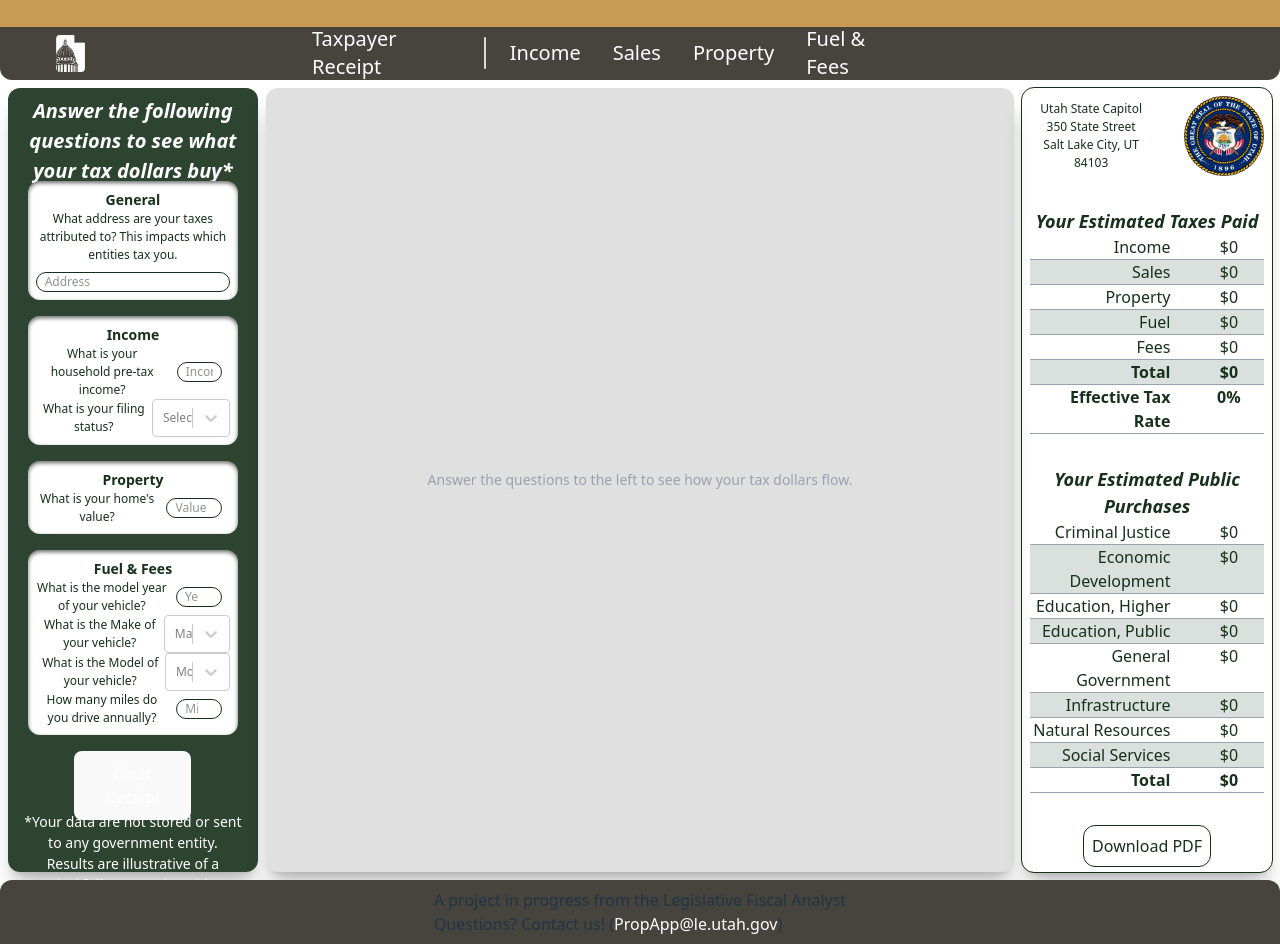
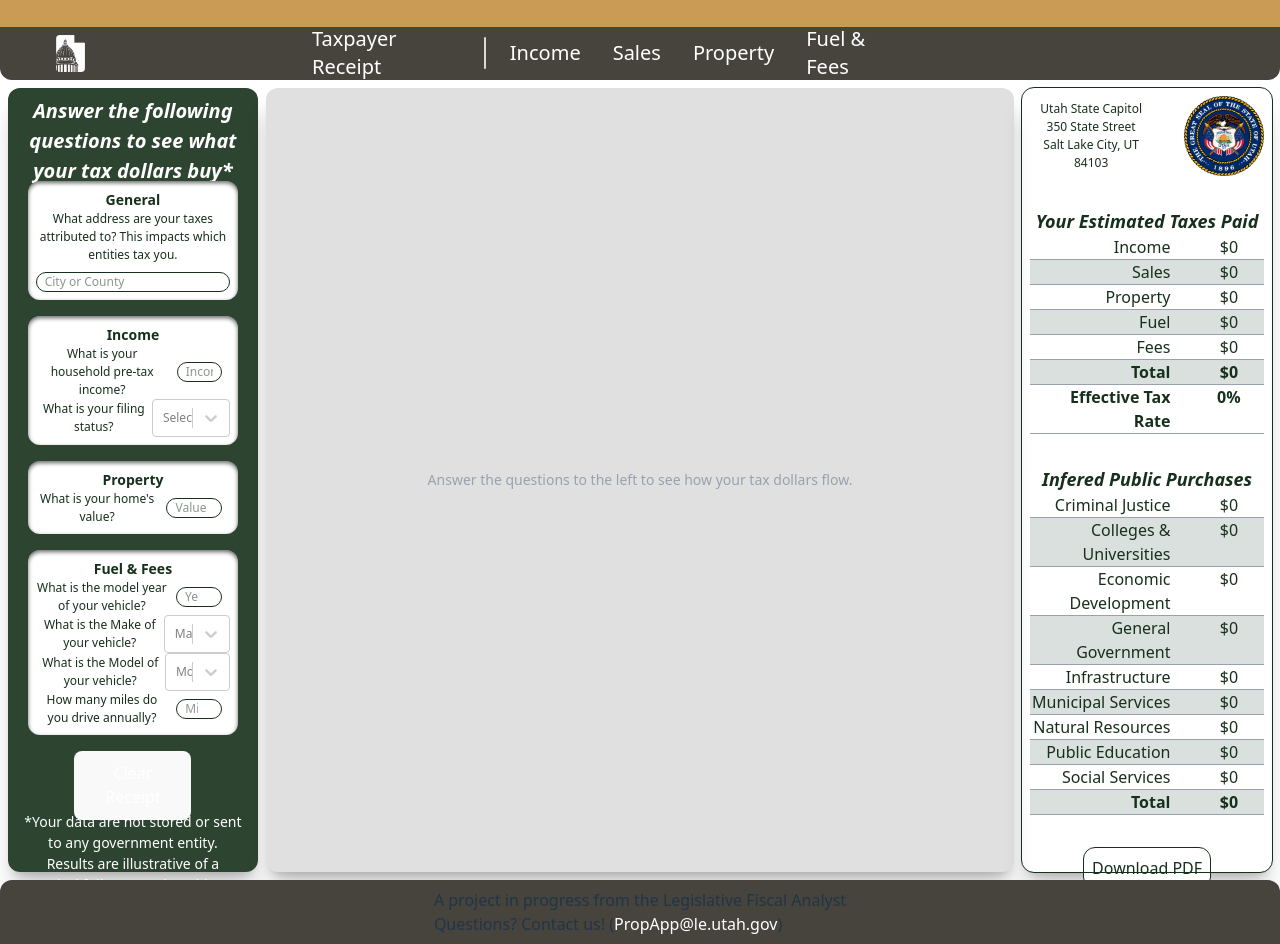
Before and after one commit to LFA-Economics-Team/Taxpayer-Receipt, a React (Vite) app in the folder app/: page / in a window 1280 px wide. Built offline with nearby package versions, Linux system fonts and the light colour scheme.

Commit message:
daily work 5-1-2026

```diff
--- a/app/src/AppContext.tsx
+++ b/app/src/AppContext.tsx
@@ -156,6 +156,7 @@ export const WEIGHTED_STATE_PURPOSES: Record<string, Record<string, number>> = {
     infrastructure: 0.04442,
     naturalRes: 0.00006,
     socialServices: 0.07555,
+    muniServices: 0,
   },
 
   salesTax: {
@@ -167,6 +168,7 @@ export const WEIGHTED_STATE_PURPOSES: Record<string, Record<string, number>> = {
     infrastructure: 0.32848,
     naturalRes: 0.04706,
     socialServices: 0.19549,
+    muniServices: 0,
   },
 
   fuelTax: {
@@ -178,6 +180,7 @@ export const WEIGHTED_STATE_PURPOSES: Record<string, Record<string, number>> = {
     infrastructure: 1,
     naturalRes: 0,
     socialServices: 0,
+    muniServices: 0,
   },
 
   fees: {
@@ -189,6 +192,7 @@ export const WEIGHTED_STATE_PURPOSES: Record<string, Record<string, number>> = {
     infrastructure: 1,
     naturalRes: 0,
     socialServices: 0,
+    muniServices: 0,
   },
 };
 
@@ -203,6 +207,7 @@ export const ENTITY_TO_PURPOSE: Record<string, Record<string, number>> = {
     infrastructure: 0.3,
     naturalRes: 0.05,
     socialServices: 0.15,
+    muniServices: 0,
   },
   schoolDistrict: {
     criminalJustice: 0.0,
@@ -213,6 +218,7 @@ export const ENTITY_TO_PURPOSE: Record<string, Record<string, number>> = {
     infrastructure: 0.0,
     naturalRes: 0.0,
     socialServices: 0.0,
+    muniServices: 0,
   },
   municipality: {
     criminalJustice: 0.15,
@@ -223,16 +229,18 @@ export const ENTITY_TO_PURPOSE: Record<string, Record<string, number>> = {
     infrastructure: 0.45,
     naturalRes: 0.0,
     socialServices: 0.05,
+    muniServices: 0,
   },
   specialDistricts: {
     criminalJustice: 0.0,
     econDev: 0.0,
     higherEd: 0.0,
     publicEd: 0.0,
-    generalGov: 0.1,
-    infrastructure: 0.7,
-    naturalRes: 0.2,
+    generalGov: 0.0,
+    infrastructure: 0.0,
+    naturalRes: 0.0,
     socialServices: 0.0,
+    muniServices: 1.0,
   },
 };
 
--- a/app/src/components/Home/ControlBlock.tsx
+++ b/app/src/components/Home/ControlBlock.tsx
@@ -68,7 +68,7 @@ export function ControlBlock() {
           </div>
           <input
             className="border-1 px-2 m-2 rounded-xl"
-            placeholder="Address"
+            placeholder="City or County"
             value={primaryProperty?.address ?? ""}
             onChange={(e) => upsertPrimaryProperty({ address: e.target.value })}
             onBlur={async (e) => {
--- a/app/src/components/Home/ReceiptSankey.tsx
+++ b/app/src/components/Home/ReceiptSankey.tsx
@@ -188,9 +188,12 @@ export function ReceiptSankey({
   }, [activeNodeIndex, activeLinkIndex, originalLinks]);
 
   return (
-    <div ref={containerRef} className="flex flex-col h-full w-full items-center justify-around">
+    <div
+      ref={containerRef}
+      className="flex flex-col h-full w-full items-center justify-around"
+    >
       <div className="text-2xl font-bold text-[#17301b]">
-        Track how your tax dollar flow from collection to spending
+        Track how your tax dollars flow from collection to spending
       </div>
       <ResponsiveContainer
         width="90%"
--- a/app/src/components/Home/ResultsBlock.tsx
+++ b/app/src/components/Home/ResultsBlock.tsx
@@ -1,5 +1,4 @@
 import { Fragment } from "react";
-import { NavLink } from "react-router-dom";
 import { useAppContext } from "../../AppContext";
 import { formatDollars } from "../MetaMisc/types";
 
@@ -15,42 +14,38 @@ export const PURPOSE_ROW_CONFIG = [
   {
     label: "Criminal Justice",
     key: "criminalJustice",
-    link: "https://cobi.utah.gov/2026/4527/overview",
+  },
+  {
+    label: "Colleges & Universities",
+    key: "higherEd",
   },
   {
     label: "Economic Development",
     key: "econDev",
-    link: "https://cobi.utah.gov/2026/4528/overview",
-  },
-  {
-    label: "Education, Higher",
-    key: "higherEd",
-    link: "https://cobi.utah.gov/2026/6/overview",
-  },
-  {
-    label: "Education, Public",
-    key: "publicEd",
-    link: "https://cobi.utah.gov/2026/8/overview",
   },
   {
     label: "General Government",
     key: "generalGov",
-    link: "https://cobi.utah.gov/2026/4526/overview",
   },
   {
     label: "Infrastructure",
     key: "infrastructure",
-    link: "https://cobi.utah.gov/2026/4529/overview",
+  },
+  {
+    label: "Municipal Services",
+    key: "muniServices",
   },
   {
     label: "Natural Resources",
     key: "naturalRes",
-    link: "https://cobi.utah.gov/2026/7/overview",
+  },
+  {
+    label: "Public Education",
+    key: "publicEd",
   },
   {
     label: "Social Services",
     key: "socialServices",
-    link: "https://cobi.utah.gov/2026/5/overview",
   },
 ] as const;
 
@@ -119,16 +114,14 @@ export function ResultsBlock({
 
       <div className="flex flex-col grow max-h-1/2 bg-white rounded-xl">
         <div className="italic font-bold text-center text-[18px]">
-          Your Estimated Public Purchases
+          Infered Public Purchases
         </div>
         <div className="grid h-full w-full place-self-center grid-cols-[60%_10%_30%] divide-y divide-gray-400 text-right">
-          {PURPOSE_ROW_CONFIG.map(({ label, key, link }, i) => {
+          {PURPOSE_ROW_CONFIG.map(({ label, key }, i) => {
             const shade = i % 2 === 1 ? "bg-emerald-950/15" : "";
             return (
               <Fragment key={key}>
-                <NavLink className={shade} to={link}>
-                  {label}
-                </NavLink>
+                <div className={shade}>{label}</div>
                 <div className={shade}></div>
                 <div className={`text-center ${shade}`}>
                   {formatDollars(purposeAmounts[key] ?? 0)}
@@ -136,9 +129,9 @@ export function ResultsBlock({
               </Fragment>
             );
           })}
-          <div className="font-bold">Total</div>
-          <div></div>
-          <div className="font-bold text-center">
+          <div className="font-bold bg-emerald-950/15">Total</div>
+          <div className="bg-emerald-950/15"></div>
+          <div className="font-bold text-center bg-emerald-950/15">
             {formatDollars(totalPurpose)}
           </div>
           <div className="col-span-3"></div>
--- a/app/src/components/Home/SankeyBlock.tsx
+++ b/app/src/components/Home/SankeyBlock.tsx
@@ -20,12 +20,13 @@ const NODE_NAME: Record<string, string> = {
   municipality: "Municipality",
   specialDistricts: "Special Districts",
   criminalJustice: "Criminal Justice",
+  higherEd: "Colleges and Universities",
   econDev: "Economic Development",
-  higherEd: "Education, Higher",
-  publicEd: "Education, Public",
   generalGov: "General Government",
   infrastructure: "Infrastructure",
+  muniServices: "Municipal Services",
   naturalRes: "Natural Resources",
+  publicEd: "Public Education",
   socialServices: "Social Services",
 };
 
--- a/app/src/components/Income/IncomeChartTemplate.tsx
+++ b/app/src/components/Income/IncomeChartTemplate.tsx
@@ -82,7 +82,7 @@ export function LineChartTemplate({
               ) : (
                 <ReferenceLine
                   x={verticalReferenceLineValue}
-                  label={{ position: "insideBottom", value: "Income" }}
+                  label={{ position: "insideBottom", value: "Your Income" }}
                   stroke="black"
                   strokeDasharray="2 2"
                 />
--- a/app/src/components/MetaMisc/types.tsx
+++ b/app/src/components/MetaMisc/types.tsx
@@ -412,9 +412,9 @@ export const formatRateLabel = (key: string) =>
 export function formatDollars(
   amount: number,
   decimals: number = 0,
-  roundTo: number = 1,
+  roundTo: number = 2,
 ) {
-  const rounded = Math.round(amount / roundTo) * roundTo;
+  const rounded = Math.round(amount / 10 ** roundTo) * 10 ** roundTo;
   return rounded.toLocaleString("en-US", {
     style: "currency",
     currency: "USD",
--- a/app/src/components/Property/PropertyInputBlock.tsx
+++ b/app/src/components/Property/PropertyInputBlock.tsx
@@ -25,7 +25,7 @@ function PropertyCard({
       <div className="flex flex-col w-7/10 items-center gap-2 p-1">
         <input
           type="text"
-          placeholder="Address"
+          placeholder="City or County"
           value={property.address}
           onChange={(e) => onChange({ ...property, address: e.target.value })}
           onBlur={handleAddressBlur}
--- a/app/src/components/Sales/SalesInputBlock.tsx
+++ b/app/src/components/Sales/SalesInputBlock.tsx
@@ -26,7 +26,7 @@ function SalesCard({
       <div className="flex flex-col w-7/10 items-center gap-1 p-1">
         <input
           type="text"
-          placeholder="Address"
+          placeholder="City or County"
           value={location.address}
           onChange={(e) => onChange({ ...location, address: e.target.value })}
           onBlur={handleAddressBlur}
```
Also changed, not shown: 2 other files (tests, documents, lock files or other folders).
